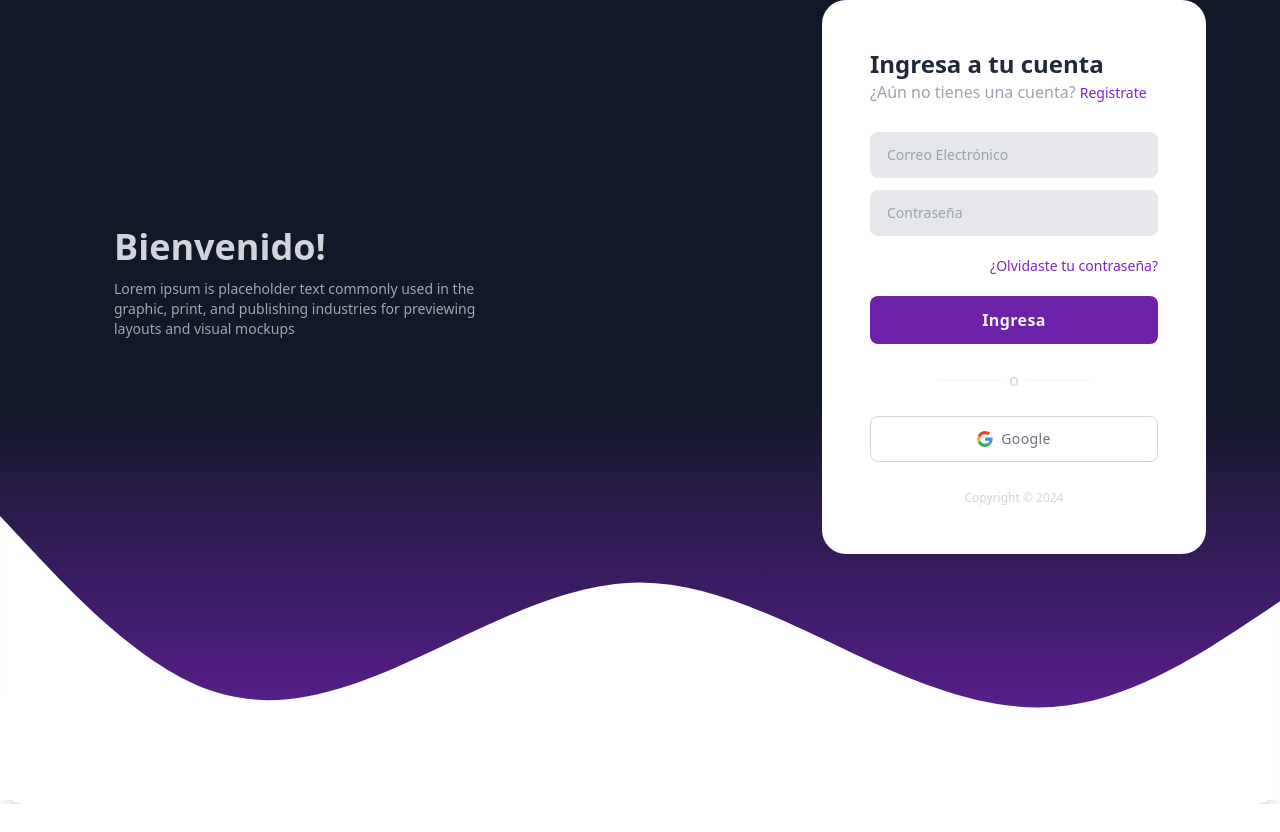
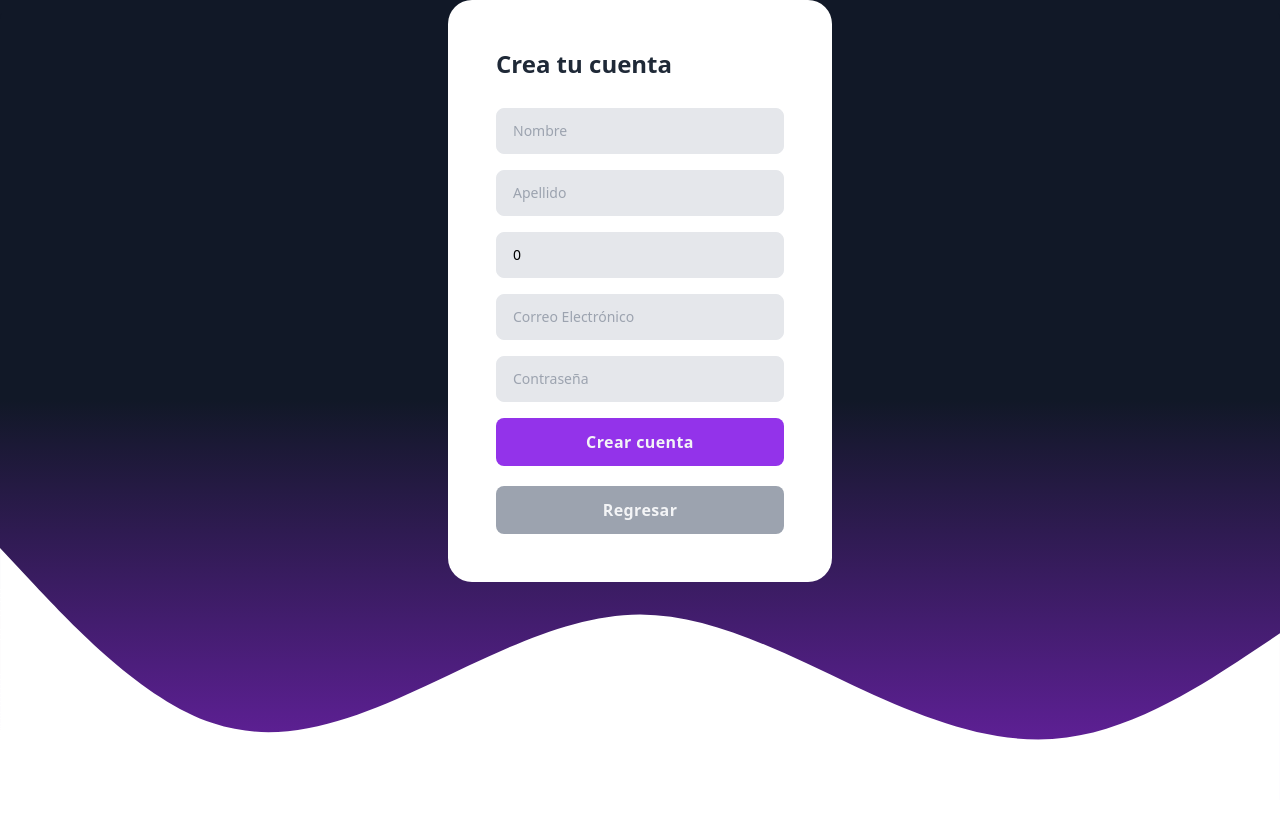
Before and after one commit to BryanC7/Ecommerce-view, an Angular app: page /register in a window 1280 px wide. Before the commit this address led to /login. Before the commit the page ends 804 px from the top, so only its background shows below. Built offline with nearby package versions, Linux system fonts and the light colour scheme.

Commit message:
add: creating register component and handle login errors

```diff
--- a/src/app/app.routes.ts
+++ b/src/app/app.routes.ts
@@ -35,6 +35,10 @@ export const routes: Routes = [
         canActivate: [AuthenticatedGuard]
     },
     {
+        path: 'register',
+        loadComponent: () => import('./business/authentication/register/register.component')
+    },
+    {
         path: '**',
         redirectTo: 'login'
     }
--- a/src/app/business/authentication/login/login.component.html
+++ b/src/app/business/authentication/login/login.component.html
@@ -1,8 +1,8 @@
 <div
 	class="bg-purple-900 absolute top-0 left-0 bg-gradient-to-b from-gray-900 via-gray-900 to-purple-800 -bottom-50 leading-5 h-full w-full overflow-hidden">
 </div>
-<div
-	class="relative min-h-screen sm:flex sm:flex-row justify-center bg-transparent rounded-3xl shadow-xl xl:pb-[250px]">
+
+<div class="relative min-h-screen sm:flex sm:flex-row justify-center bg-transparent rounded-3xl shadow-xl xl:pb-[250px]">
 	<div class="flex-col flex self-center lg:px-10 sm:max-w-4xl xl:max-w-md z-10">
 		<div class="self-start hidden lg:flex flex-col text-gray-300">
 			<h1 class="my-3 font-semibold text-4xl">Bienvenido!</h1>
@@ -14,49 +14,45 @@
 	<div class="flex justify-center self-center z-10 mt-10 sm:m-0">
 		<div class="p-12 bg-white mx-auto rounded-3xl w-96 lg:mr-7 xl:m-0 xl:ms-[300px]">
 			<div class="mb-7">
-				<h3 class="font-semibold text-2xl text-gray-800">Ingresa a tu cuenta</h3>
+				<h3 class="font-semibold text-2xl text-gray-800 mb-2">Ingresa a tu cuenta</h3>
 				<p class="text-gray-400">
                     ¿Aún no tienes una cuenta?
-                    <a href="#" class="text-sm text-purple-700 hover:text-purple-700">Registrate</a>
+                    <a routerLink="/register" class="text-sm text-purple-700">Registrate</a>
                 </p>
 			</div>
-			<div class="space-y-6">
-                <form>
+
+            <form class="space-y-6">
                 <input [(ngModel)]="email" name="email" placeholder="Correo Electrónico" type="text" class="w-full text-sm  px-4 py-3 bg-gray-200 focus:bg-gray-100 border  border-gray-200 rounded-lg focus:outline-none focus:border-purple-400">
                 <input [(ngModel)]="password" name="password" placeholder="Contraseña" type="password" class="text-sm px-4 py-3 mt-3 rounded-lg w-full bg-gray-200 focus:bg-gray-100 border border-gray-200 focus:outline-none focus:border-purple-400">
                 <div class="flex items-center absolute inset-y-0 right-0 mr-3 text-sm leading-5"></div>
-                    <div class="flex items-center justify-between">
-                        <div class="text-sm ml-auto py-5">
-                            <a href="#" class="text-purple-700 hover:text-purple-600">
-                                ¿Olvidaste tu contraseña?
-                            </a>
-                        </div>
-                    </div>
-                    <button (click)="login()" class="w-full flex justify-center bg-purple-800 hover:bg-purple-700 text-gray-100 p-3 rounded-lg tracking-wide font-semibold cursor-pointer transition ease-in duration-500">
+                <button (click)="login()" class="w-full flex justify-center bg-purple-600 hover:bg-purple-800 text-gray-100 p-3 rounded-lg tracking-wide font-semibold cursor-pointer transition ease-in duration-300 mt-5">
                     Ingresa
                 </button>
             </form>
+
+            <div *ngIf="errorMessage" class="flex items-center justify-center gap-3 rounded-lg bg-red-500 p-3 text-gray-100 mt-3">
+                <svg class="inline h-4 w-4 flex-shrink-0" aria-hidden="true" xmlns="http://www.w3.org/2000/svg" fill="currentColor" viewBox="0 0 20 20">
+                  <path d="M10 .5a9.5 9.5 0 1 0 9.5 9.5A9.51 9.51 0 0 0 10 .5ZM9.5 4a1.5 1.5 0 1 1 0 3 1.5 1.5 0 0 1 0-3ZM12 15H8a1 1 0 0 1 0-2h1v-3H8a1 1 0 0 1 0-2h2a1 1 0 0 1 1 1v4h1a1 1 0 0 1 0 2Z" />
+                </svg>
+                <div> {{errorMessage}} </div>
+            </div>
 
             <div class="flex items-center justify-center space-x-2 my-5">
                 <span class="h-px w-16 bg-gray-100"></span>
                 <span class="text-gray-300 font-normal">o</span>
                 <span class="h-px w-16 bg-gray-100"></span>
             </div>
+
             <div class="flex justify-center w-full">
-                    <button type="submit" class="w-full flex items-center justify-center mb-6 md:mb-0 border border-gray-300 hover:border-gray-900 hover:bg-gray-900 text-sm text-gray-500 p-3  rounded-lg tracking-wide font-medium  cursor-pointer transition ease-in duration-500">
-                        <svg  class="w-4 mr-2" viewBox="0 0 24 24" xmlns="http://www.w3.org/2000/svg"><path fill="#EA4335" d="M5.266 9.765A7.077 7.077 0 0 1 12 4.909c1.69 0 3.218.6 4.418 1.582L19.91 3C17.782 1.145 15.055 0 12 0 7.27 0 3.198 2.698 1.24 6.65l4.026 3.115Z"/><path fill="#34A853" d="M16.04 18.013c-1.09.703-2.474 1.078-4.04 1.078a7.077 7.077 0 0 1-6.723-4.823l-4.04 3.067A11.965 11.965 0 0 0 12 24c2.933 0 5.735-1.043 7.834-3l-3.793-2.987Z"/><path fill="#4A90E2" d="M19.834 21c2.195-2.048 3.62-5.096 3.62-9 0-.71-.109-1.473-.272-2.182H12v4.637h6.436c-.317 1.559-1.17 2.766-2.395 3.558L19.834 21Z"/><path fill="#FBBC05" d="M5.277 14.268A7.12 7.12 0 0 1 4.909 12c0-.782.125-1.533.357-2.235L1.24 6.65A11.934 11.934 0 0 0 0 12c0 1.92.445 3.73 1.237 5.335l4.04-3.067Z"/></svg>
-
+                <button type="submit" class="w-full flex items-center justify-center mb-6 md:mb-0 border border-gray-300 hover:border-gray-900 hover:bg-gray-900 text-sm text-gray-500 p-3 rounded-lg tracking-wide font-medium  cursor-pointer transition ease-in duration-300">
+                    <svg  class="w-4 mr-2" viewBox="0 0 24 24" xmlns="http://www.w3.org/2000/svg"><path fill="#EA4335" d="M5.266 9.765A7.077 7.077 0 0 1 12 4.909c1.69 0 3.218.6 4.418 1.582L19.91 3C17.782 1.145 15.055 0 12 0 7.27 0 3.198 2.698 1.24 6.65l4.026 3.115Z"/><path fill="#34A853" d="M16.04 18.013c-1.09.703-2.474 1.078-4.04 1.078a7.077 7.077 0 0 1-6.723-4.823l-4.04 3.067A11.965 11.965 0 0 0 12 24c2.933 0 5.735-1.043 7.834-3l-3.793-2.987Z"/><path fill="#4A90E2" d="M19.834 21c2.195-2.048 3.62-5.096 3.62-9 0-.71-.109-1.473-.272-2.182H12v4.637h6.436c-.317 1.559-1.17 2.766-2.395 3.558L19.834 21Z"/><path fill="#FBBC05" d="M5.277 14.268A7.12 7.12 0 0 1 4.909 12c0-.782.125-1.533.357-2.235L1.24 6.65A11.934 11.934 0 0 0 0 12c0 1.92.445 3.73 1.237 5.335l4.04-3.067Z"/>
+                    </svg>
                     <span>Google</span>
                 </button>
-                </div>
-				</div>
-				<div class="mt-7 text-center text-gray-300 text-xs">
-					<span>Copyright © 2024</span>
             </div>
         </div>
     </div>
 </div>
 
-
 <svg class="absolute bottom-0 left-0 " xmlns="http://www.w3.org/2000/svg" viewBox="0 0 1440 320"><path fill="#fff" fill-opacity="1" d="M0,0L40,42.7C80,85,160,171,240,197.3C320,224,400,192,480,154.7C560,117,640,75,720,74.7C800,75,880,117,960,154.7C1040,192,1120,224,1200,213.3C1280,203,1360,149,1400,122.7L1440,96L1440,320L1400,320C1360,320,1280,320,1200,320C1120,320,1040,320,960,320C880,320,800,320,720,320C640,320,560,320,480,320C400,320,320,320,240,320C160,320,80,320,40,320L0,320Z"></path>
 </svg>
--- a/src/app/business/authentication/login/login.component.ts
+++ b/src/app/business/authentication/login/login.component.ts
@@ -1,13 +1,13 @@
 import { CommonModule } from '@angular/common';
-import { ChangeDetectionStrategy, Component } from '@angular/core';
+import { ChangeDetectionStrategy, ChangeDetectorRef, Component } from '@angular/core';
 import { FormsModule } from '@angular/forms';
 import { AuthService } from '../../../core/services/auth.service';
-import { Router } from '@angular/router';
+import { Router, RouterLink } from '@angular/router';
 
 @Component({
   selector: 'app-login',
   standalone: true,
-  imports: [CommonModule, FormsModule],
+  imports: [CommonModule, FormsModule, RouterLink],
   templateUrl: './login.component.html',
   styleUrl: './login.component.css',
   changeDetection: ChangeDetectionStrategy.OnPush,
@@ -16,13 +16,24 @@ import { Router } from '@angular/router';
 export default class LoginComponent {
   email: string = '';
   password: string = '';
+  errorMessage: string = '';
 
-  constructor(private authService: AuthService, private router: Router) {}
+  constructor(private authService: AuthService, private router: Router, private cdr: ChangeDetectorRef) {}
 
   login(): void {
     this.authService.login(this.email, this.password).subscribe({
       next: () => this.router.navigate(['/dashboard']),
-      error: err => console.error('Login failed', err)
+      error: (err: Error) => {
+        this.errorMessage = err.message;
+        this.autoHideError();
+        this.cdr.detectChanges();
+      }
     })
   }
+
+  autoHideError(): void {
+    setTimeout(() => {
+      this.errorMessage = '';
+    }, 1000);
+  }
 }
--- a/src/app/business/authentication/register/register.component.html
+++ b/src/app/business/authentication/register/register.component.html
@@ -1 +1,28 @@
-<p>register works!</p>,
+<div
+	class="bg-purple-900 absolute top-0 left-0 bg-gradient-to-b from-gray-900 via-gray-900 to-purple-800 -bottom-50 leading-5 h-full w-full overflow-hidden">
+</div>
+
+<div class="relative min-h-screen sm:flex sm:flex-row justify-center bg-transparent rounded-3xl shadow-xl xl:pb-[250px]">
+	<div class="flex justify-center self-center z-10 mt-10 sm:m-0">
+		<div class="p-12 bg-white mx-auto rounded-3xl w-96 lg:mr-7 xl:m-0">
+			<div class="mb-7">
+				<h3 class="font-semibold text-2xl text-gray-800">Crea tu cuenta</h3>
+			</div>
+            <form class="space-y-4">
+                <input [(ngModel)]="name" name="name" placeholder="Nombre" type="text" class="w-full text-sm px-4 py-3 bg-gray-200 focus:bg-gray-100 border border-gray-200 rounded-lg focus:outline-none focus:border-purple-400">
+                <input [(ngModel)]="lastName" name="lastName" placeholder="Apellido" type="text" class="w-full text-sm px-4 py-3 bg-gray-200 focus:bg-gray-100 border  border-gray-200 rounded-lg focus:outline-none focus:border-purple-400">
+                <input [(ngModel)]="phone" name="phone" placeholder="Número de teléfono" type="number" class="text-sm px-4 py-3 mt-3 rounded-lg w-full bg-gray-200 focus:bg-gray-100 border border-gray-200 focus:outline-none focus:border-purple-400">
+                <input [(ngModel)]="email" name="email" placeholder="Correo Electrónico" type="email" class="w-full text-sm px-4 py-3 bg-gray-200 focus:bg-gray-100 border  border-gray-200 rounded-lg focus:outline-none focus:border-purple-400">
+                <input [(ngModel)]="password" name="password" placeholder="Contraseña" type="password" class="text-sm px-4 py-3 mt-3 rounded-lg w-full bg-gray-200 focus:bg-gray-100 border border-gray-200 focus:outline-none focus:border-purple-400">
+                <button (click)="register()" class="w-full flex justify-center bg-purple-600 hover:bg-purple-800 text-gray-100 p-3 rounded-lg tracking-wide font-semibold cursor-pointer transition ease-in duration-300 mt-5">
+                    Crear cuenta
+                </button>
+            </form>
+            <a routerLink="/login" class="w-full flex justify-center bg-gray-400 hover:bg-gray-500 text-gray-100 p-3 rounded-lg tracking-wide font-semibold cursor-pointer transition ease-in duration-300 mt-5">
+                Regresar
+            </a>
+		</div>
+	</div>
+
+<svg class="absolute bottom-0 left-0 " xmlns="http://www.w3.org/2000/svg" viewBox="0 0 1440 320"><path fill="#fff" fill-opacity="1" d="M0,0L40,42.7C80,85,160,171,240,197.3C320,224,400,192,480,154.7C560,117,640,75,720,74.7C800,75,880,117,960,154.7C1040,192,1120,224,1200,213.3C1280,203,1360,149,1400,122.7L1440,96L1440,320L1400,320C1360,320,1280,320,1200,320C1120,320,1040,320,960,320C880,320,800,320,720,320C640,320,560,320,480,320C400,320,320,320,240,320C160,320,80,320,40,320L0,320Z"></path>
+</svg>
--- a/src/app/business/authentication/register/register.component.ts
+++ b/src/app/business/authentication/register/register.component.ts
@@ -1,14 +1,31 @@
 import { CommonModule } from '@angular/common';
 import { ChangeDetectionStrategy, Component } from '@angular/core';
+import { FormsModule } from '@angular/forms';
+import { Router, RouterLink } from '@angular/router';
+import { RegisterService } from '../../../core/services/register.service';
 
 @Component({
   selector: 'app-register',
   standalone: true,
-  imports: [
-    CommonModule,
-  ],
+  imports: [CommonModule, FormsModule, RouterLink],
   templateUrl: './register.component.html',
   styleUrl: './register.component.css',
   changeDetection: ChangeDetectionStrategy.OnPush,
 })
-export class RegisterComponent { }
+export default class RegisterComponent {
+  name: string = '';
+  lastName: string = '';
+  email: string = '';
+  password: string = '';
+  phone: number = 0;
+  registerDate: string = new Date().toLocaleDateString('en-CA');
+
+  constructor(private registerService: RegisterService, private router: Router) {}
+
+  register(): void {
+    this.registerService.register(this.name, this.lastName, this.email, this.password, this.phone, this.registerDate).subscribe({
+      next: () => this.router.navigate(['/login']),
+      error: err => console.error('Login failed', err)
+    })
+  }
+}
--- a/src/app/business/dashboard/dashboard.component.ts
+++ b/src/app/business/dashboard/dashboard.component.ts
@@ -1,5 +1,5 @@
 import { CommonModule } from '@angular/common';
-import { ChangeDetectionStrategy, Component, OnInit } from '@angular/core';
+import { ChangeDetectionStrategy, Component } from '@angular/core';
 
 @Component({
   selector: 'app-dashboard',
--- /dev/null
+++ b/src/app/core/services/register.service.ts
@@ -0,0 +1,21 @@
+import { HttpClient } from '@angular/common/http';
+import { Injectable } from '@angular/core';
+import { Router } from '@angular/router';
+import { Observable, tap } from 'rxjs';
+
+@Injectable({
+  providedIn: 'root'
+})
+export class RegisterService {
+  private REGISTER_URL = 'http://localhost:8080/auth/sign-up';
+
+  constructor(private httpClient: HttpClient, private router: Router) { }
+
+  register(name: string, lastName: string, email: string, password: string, phone: number, registerDate: string): Observable<any> {
+    return this.httpClient.post<any>(
+      this.REGISTER_URL,
+      {name, lastName, email, password, phone, registerDate}).pipe(
+      tap(response => console.log(response))
+    )
+  }
+}
--- a/src/app/shared/components/header/header.component.html
+++ b/src/app/shared/components/header/header.component.html
@@ -30,10 +30,10 @@
         </span>
       </button>
       <a>
-        <button (click)="logout()" class="middle none font-sans font-bold center uppercase transition-all disabled:opacity-50 disabled:shadow-none disabled:pointer-events-none text-xs py-3 rounded-lg text-gray-500 hover:bg-blue-gray-500/10 active:bg-blue-gray-500/30 hidden items-center gap-1 px-4 xl:flex" type="button">
+        <button class="middle none font-sans font-bold center uppercase transition-all disabled:opacity-50 disabled:shadow-none disabled:pointer-events-none text-xs py-3 rounded-lg text-gray-500 hover:bg-blue-gray-500/10 active:bg-blue-gray-500/30 hidden items-center gap-1 px-4 xl:flex" type="button">
           <svg xmlns="http://www.w3.org/2000/svg" viewBox="0 0 24 24" fill="currentColor" aria-hidden="true" class="h-5 w-5 text-blue-gray-500">
             <path fill-rule="evenodd" d="M18.685 19.097A9.723 9.723 0 0021.75 12c0-5.385-4.365-9.75-9.75-9.75S2.25 6.615 2.25 12a9.723 9.723 0 003.065 7.097A9.716 9.716 0 0012 21.75a9.716 9.716 0 006.685-2.653zm-12.54-1.285A7.486 7.486 0 0112 15a7.486 7.486 0 015.855 2.812A8.224 8.224 0 0112 20.25a8.224 8.224 0 01-5.855-2.438zM15.75 9a3.75 3.75 0 11-7.5 0 3.75 3.75 0 017.5 0z" clip-rule="evenodd"></path>
-          </svg>Cerrar sesión</button>
+          </svg></button>
         <button class="relative middle none font-sans font-medium text-center uppercase transition-all disabled:opacity-50 disabled:shadow-none disabled:pointer-events-none w-10 max-w-[40px] h-10 max-h-[40px] rounded-lg text-xs text-gray-500 hover:bg-blue-gray-500/10 active:bg-blue-gray-500/30 grid xl:hidden" type="button">
           <span class="absolute top-1/2 left-1/2 transform -translate-y-1/2 -translate-x-1/2">
             <svg xmlns="http://www.w3.org/2000/svg" viewBox="0 0 24 24" fill="currentColor" aria-hidden="true" class="h-5 w-5 text-blue-gray-500">
```
Also changed, not shown: src/app/core/services/auth.service.ts (+13 -3 lines), src/app/shared/components/header/header.component.ts (+1 -8 lines), src/app/shared/components/sidebar/sidebar.component.html (+3 -13 lines), src/app/shared/components/sidebar/sidebar.component.ts (+8 -1 lines). Lines whose indentation alone changed are shown as unchanged.
